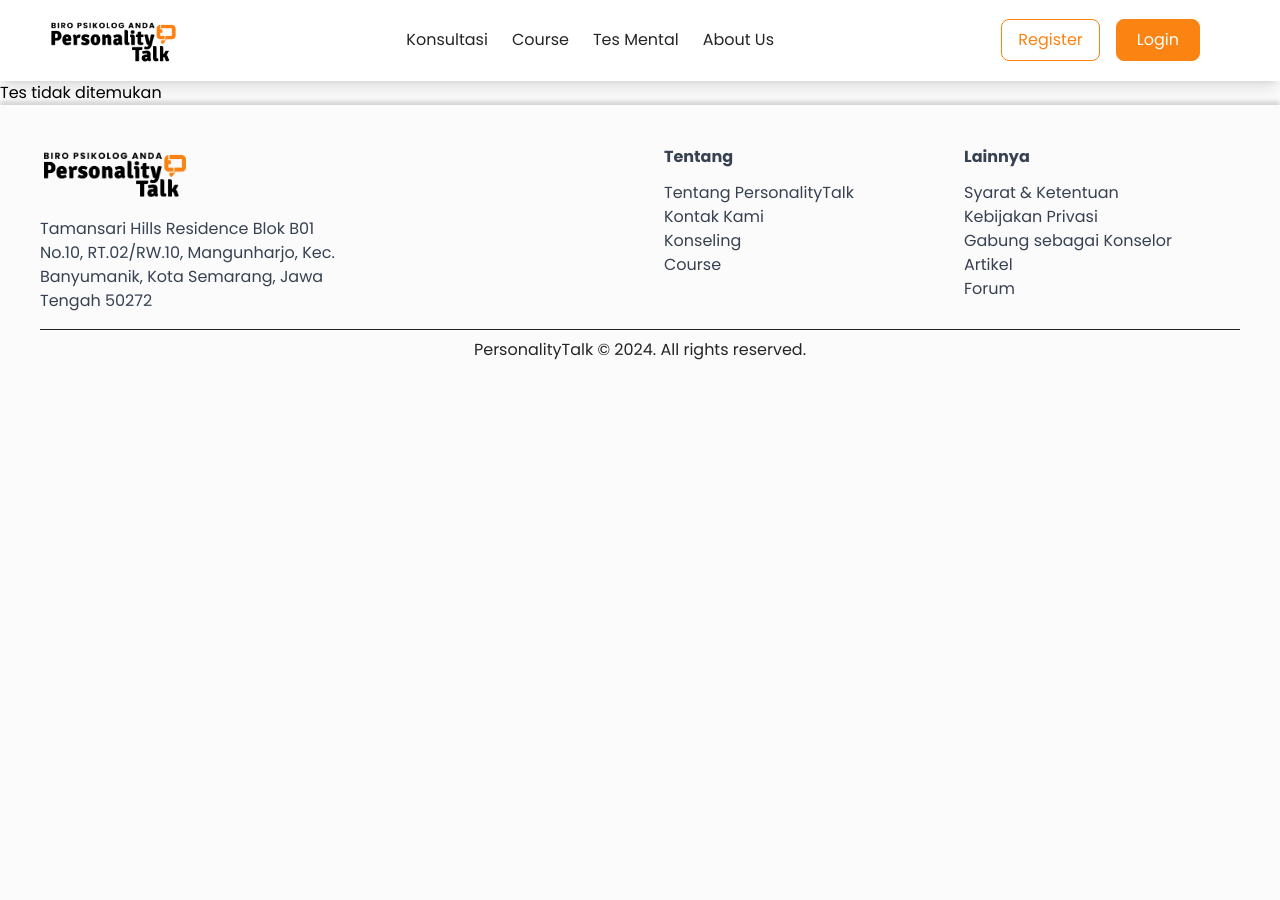
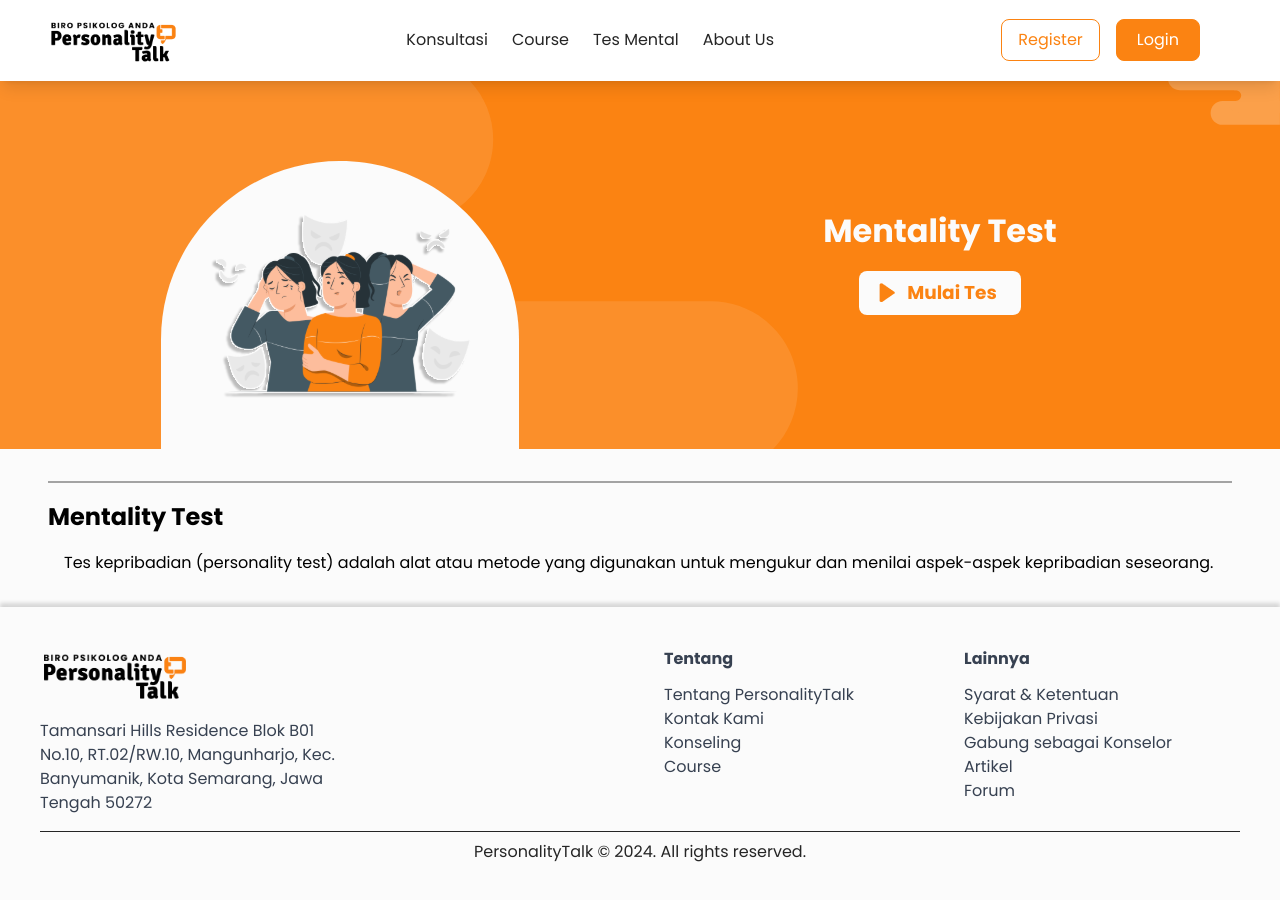
Before and after one commit to tim3-msibCDI/fe-personalitytalk, a Next.js app: page /tes-mental/mentality in a window 1280 px wide. Shown: the top 900 px of the page. Before the commit the page ends 800 px from the top, so only its background shows below. Built offline with nearby package versions, Linux system fonts and the light colour scheme; no server answers.

Commit message:
question tes

```diff
--- /dev/null
+++ b/app/(user)/tes-mental/[title]/[questionId]/page.jsx
@@ -0,0 +1,107 @@
+"use client";
+import { useRouter } from 'next/navigation';
+import { tesmental } from '@/constants';
+import Image from 'next/image';
+import { useEffect, useState } from 'react';
+
+export default function TesForm({ params }) {
+  const router = useRouter();
+  const { title, questionId } = params;
+
+  // Mengonversi title menjadi format yang cocok dengan data
+  const formattedTitle = title.replace(/-/g, ' ').toLowerCase();
+
+  // Menemukan tes berdasarkan title
+  const detailTes = tesmental.find(
+    (item) => item.title.toLowerCase() === formattedTitle
+  );
+
+  // Mengelola state untuk pertanyaan saat ini
+  const [currentQuestion, setCurrentQuestion] = useState(null);
+  const [selectedAnswer, setSelectedAnswer] = useState(null);
+
+  useEffect(() => {
+    if (detailTes) {
+      const questionIndex = parseInt(questionId, 10) - 1;
+      setCurrentQuestion(detailTes.questions[questionIndex]);
+      setSelectedAnswer(null);
+    }
+  }, [detailTes, questionId]);
+
+  if (!detailTes) {
+    return <div>Tes tidak ditemukan</div>;
+  }
+
+  if (!currentQuestion) {
+    return <div>Pertanyaan tidak ditemukan</div>;
+  }
+
+  // Fungsi navigasi antara pertanyaan berikutnya dan sebelumnya
+  const handleNavigation = (direction) => {
+    const nextId = parseInt(questionId, 10) + direction;
+    if (nextId >= 1 && nextId <= detailTes.questions.length) {
+      router.push(`/tes-mental/${title}/${nextId}`);
+    }
+  };
+
+  // Fungsi untuk menyelesaikan tes
+  const handleFinish = () => {
+    router.push('/hasil-tes'); // Sesuaikan rute ke halaman hasil tes
+  };
+
+  // Apakah saat ini berada di pertanyaan terakhir
+  const isLastQuestion = parseInt(questionId, 10) === detailTes.questions.length;
+
+  return (
+    <section className="p-6">
+      <div className="p-4">
+        <h3 className="text-h3 font-semibold mb-2">
+          Pertanyaan {questionId}/{detailTes.questions.length}
+        </h3>
+        <h2 className="mb-4 text-h2 font-semibold">{currentQuestion.question}</h2>
+        <div className="flex flex-col gap-2">
+          {currentQuestion.options.map((option) => (
+            <button
+              key={option.option}
+              onClick={() => setSelectedAnswer(option.option)}
+              className={`${
+                selectedAnswer === option.option ? 'bg-primary' : 'bg-primarylight'
+              } p-2 px-4 text-start text-m rounded-xl hover:bg-primarylight`}
+            >
+              {option.option}. {option.text}
+            </button>
+          ))}
+        </div>
+        <div className="flex justify-between mt-4 text-m font-semibold">
+          <button
+            onClick={() => handleNavigation(-1)}
+            disabled={parseInt(questionId, 10) === 1}
+            className="text-primary py-2 px-4 disabled:text-white"
+          >
+            Sebelumnya
+          </button>
+
+          {isLastQuestion ? (
+            <button
+              onClick={handleFinish}
+              disabled={!selectedAnswer}
+              className={`${
+                selectedAnswer ? 'bg-primary text-white' : 'bg-disable text-gray-400'
+              } px-4 py-2 rounded-lg`}
+            >
+              Selesai
+            </button>
+          ) : (
+          <button
+            onClick={() => handleNavigation(1)}
+            disabled={parseInt(questionId, 10) === detailTes.questions.length}
+            className="bg-primary text-whitebg py-2 px-4 rounded-lg disabled:opacity-100"
+          >
+            Selanjutnya
+          </button>
+          )}
+        </div>
+      </div>
+    </section>
+  );
+}
--- a/app/(user)/tes-mental/[title]/page.jsx
+++ b/app/(user)/tes-mental/[title]/page.jsx
@@ -1,8 +1,11 @@
+"use client";
+import { useRouter } from 'next/navigation';
 import { tesmental } from '@/constants';
 import Image from 'next/image';
 
 export default function DetailTesMental({ params }) {
   const { title } = params;
+  const router = useRouter();
 
   // Ubah title dari URL kembali menjadi format aslinya
   const formattedTitle = title.replace(/-/g, ' ').toLowerCase();
@@ -11,6 +14,9 @@ export default function DetailTesMental({ params }) {
   const detailTes = tesmental.find(
     (item) => item.title.toLowerCase() === formattedTitle
   );
+
+  // Ubah title ke format slug untuk URL (mengganti spasi dengan -)
+  const slugTitle = detailTes.title.toLowerCase().replace(/\s+/g, '-');
 
   // Jika tes tidak ditemukan
   if (!detailTes) {
@@ -23,30 +29,54 @@ export default function DetailTesMental({ params }) {
         className="bg-primary flex items-center bg-cover bg-center"
         style={{ backgroundImage: "url('/image/bg_tes.svg')" }}
       >
-        <div className="mx-20 flex">
+        <div className="flex mx-auto px-10 w-full">
           <div className="w-1/2 flex justify-center mt-20 w-82 h-72 relative">
             <Image
               src="/icons/b-tes.svg"
-              alt="Ilustrasi Tes"
+              alt="Background white for vector tes"
               width={300}
               height={300}
               className="absolute inset-0 w-full h-full object-contain z-0"
             />
             <Image
-              src="/icons/tes-vector.svg"
-              alt="Ilustrasi Tes Tumpang"
-              width={240}
-              height={240}
+              src={detailTes.imageSrc}
+              alt="Vector Tes"
+              width={300}
+              height={300}
               className="relative z-0 object-contain"
             />
           </div>
           <div className="w-1/2 flex flex-col justify-center items-center text-center p-8 rounded-lg text-whitebg">
-            <div className="ml-20 mr-20 mt-10 mb-12">
-              <h5 className="mb-4">Tes Mental</h5>
-              <h1 className="text-3xl font-bold mb-4">{detailTes.title}</h1>
-              <p>{detailTes.description}</p>
+            <div className="ml-20 mr-20 mt-10 mb-12 flex flex-col justify-center items-center">
+              <h1 className="text-h1 font-bold mb-4">{detailTes.title} Test</h1>
+              <div>
+                <button
+                  className="flex items-center px-4 py-2 bg-whitebg text-primary rounded-lg gap-2"
+                  aria-label="Mulai Tes"
+                  onClick={() => router.push(`/tes-mental/${slugTitle}/1`)}
+                >
+                  <Image
+                    src="/icons/arrow_right.png"
+                    alt="Arrow Right"
+                    width={24}
+                    height={24}
+                  />
+                  <span className="mr-2 text-h3 font-semibold">Mulai Tes</span>
+                </button>
+              </div>
             </div>
           </div>
+        </div>
+      </div>
+      <div className="mt-4 py-4 px-6 md:px-8 lg:px-12">
+        <hr className="border border-1 border-text2" />
+        {/* Header Name */}
+        <div className="mt-4 text-h2 font-bold">
+          <h2>{detailTes.title} Test</h2>
+        </div>
+        {/* Konten */}
+        <div className="p-4 text-m">
+          <p>{detailTes.description}</p>
         </div>
       </div>
     </section>
--- a/components/hero/herotes.jsx
+++ b/components/hero/herotes.jsx
@@ -10,21 +10,21 @@ export default function Herotes() {
         <div className="w-1/2 flex justify-center mt-20 w-82 h-72 relative">
           <Image
             src="/icons/b-tes.svg"
-            alt="Ilustrasi Tes"
+            alt="Background Tes"
             width={300}
             height={300}
             className="absolute inset-0 w-full h-full object-contain z-0"
           />
           <Image
             src="/icons/tes-vector.svg"
-            alt="Ilustrasi Tes Tumpang"
+            alt="Vector Tes"
             width={240}
             height={240}
             className="relative z-0 object-contain"
           />
         </div>
         <div className="w-1/2 flex flex-col justify-center items-center text-center p-8 rounded-lg text-whitebg">
-          <h1 className="text-h1 font-semibold mb-8">
+          <h1 className="text-h1 font-semibold mb-4">
             Tes Mental
           </h1>
           <p>
--- a/constants/index.jsx
+++ b/constants/index.jsx
@@ -314,33 +314,104 @@ export const tesmental = [
   {
     id: 1,
     imageSrc: "/icons/v-tes.svg",
-    title: "Personality Test 1",
+    title: "Personality",
     description: "Tes kepribadian (personality test) adalah alat atau metode yang digunakan untuk mengukur dan menilai aspek-aspek kepribadian seseorang.",
     buttonText: "Selengkapnya",
-    arrowSrc: "/icons/arrow_right.svg"
+    arrowSrc: "/icons/arrow_right.svg",
+    questions: [
+      {
+        id: 1,
+        question: "Apa yang paling menggambarkan kepribadian Anda?",
+        options: [
+          { option: "A", text: "Saya suka bekerja dalam tim." },
+          { option: "B", text: "Saya lebih suka bekerja sendiri." },
+          { option: "C", text: "Saya sangat suka berpetualang." },
+          { option: "D", text: "Saya orang yang sangat tenang." }
+        ],
+      },
+      {
+        id: 2,
+        question: "Apa yang paling Anda suka?",
+        options: [
+          { option: "A", text: "Saya suka berada di linkungan ramai." },
+          { option: "B", text: "Saya lebih suka sendirian." },
+          { option: "C", text: "Saya sangat suka berpetualang." },
+          { option: "D", text: "Saya orang yang sangat tenang." }
+        ],
+      },
+      {
+        id: 3,
+        question: "Apa yang paling menggambarkan kepribadian Anda?",
+        options: [
+          { option: "A", text: "Saya suka bekerja dalam tim." },
+          { option: "B", text: "Saya lebih suka bekerja sendiri." },
+          { option: "C", text: "Saya sangat suka berpetualang." },
+          { option: "D", text: "Saya orang yang sangat tenang." }
+        ],
+      },
+    ]
   },
   {
     id: 2,
     imageSrc: "/icons/v-tes.svg",
-    title: "Personality Test 2",
+    title: "Mentality",
     description: "Tes kepribadian (personality test) adalah alat atau metode yang digunakan untuk mengukur dan menilai aspek-aspek kepribadian seseorang.",
     buttonText: "Selengkapnya",
-    arrowSrc: "/icons/arrow_right.svg"
+    arrowSrc: "/icons/arrow_right.svg",
+    questions: [
+      {
+        id: 1,
+        question: "Apa yang paling menggambarkan kepribadian Anda?",
+        options: [
+          { option: "A", text: "Saya suka bekerja dalam tim." },
+          { option: "B", text: "Saya lebih suka bekerja sendiri." },
+          { option: "C", text: "Saya sangat suka berpetualang." },
+          { option: "D", text: "Saya orang yang sangat tenang." }
+        ],
+        correctAnswer: "A"
+      },
+    ]
   },
   {
     id: 3,
     imageSrc: "/icons/v-tes.svg",
-    title: "Personality Test 3",
+    title: "Personality",
     description: "Tes kepribadian (personality test) adalah alat atau metode yang digunakan untuk mengukur dan menilai aspek-aspek kepribadian seseorang.",
     buttonText: "Selengkapnya",
-    arrowSrc: "/icons/arrow_right.svg"
+    arrowSrc: "/icons/arrow_right.svg",
+    questions: [
+      {
+        id: 1,
+        question: "Apa yang paling menggambarkan kepribadian Anda?",
+        options: [
+          { option: "A", text: "Saya suka bekerja dalam tim." },
+          { option: "B", text: "Saya lebih suka bekerja sendiri." },
+          { option: "C", text: "Saya sangat suka berpetualang." },
+          { option: "D", text: "Saya orang yang sangat tenang." }
+        ],
+        correctAnswer: "A"
+      },
+    ]
   },
   {
     id: 4,
     imageSrc: "/icons/v-tes.svg",
-    title: "Personality Test 4",
+    title: "Mentality",
     description: "Tes kepribadian (personality test) adalah alat atau metode yang digunakan untuk mengukur dan menilai aspek-aspek kepribadian seseorang.",
     buttonText: "Selengkapnya",
-    arrowSrc: "/icons/arrow_right.svg"
+    arrowSrc: "/icons/arrow_right.svg",
+    questions: [
+      {
+        id: 1,
+        question: "Apa yang paling menggambarkan kepribadian Anda?",
+        options: [
+          { option: "A", text: "Saya suka bekerja dalam tim." },
+          { option: "B", text: "Saya lebih suka bekerja sendiri." },
+          { option: "C", text: "Saya sangat suka berpetualang." },
+          { option: "D", text: "Saya orang yang sangat tenang." }
+        ],
+        correctAnswer: "A"
+      },
+    ]
   },
 ];
--- a/tailwind.config.js
+++ b/tailwind.config.js
@@ -21,7 +21,8 @@ module.exports = {
         success : "#40D046",
         fail : "#EF0000",
         wait : "#FFC107",
-        hover : "#FFAA2A"
+        hover : "#FFAA2A",
+        disable : "#E4CBB3",
       },
       fontSize: {
         h1: "2rem",
```
